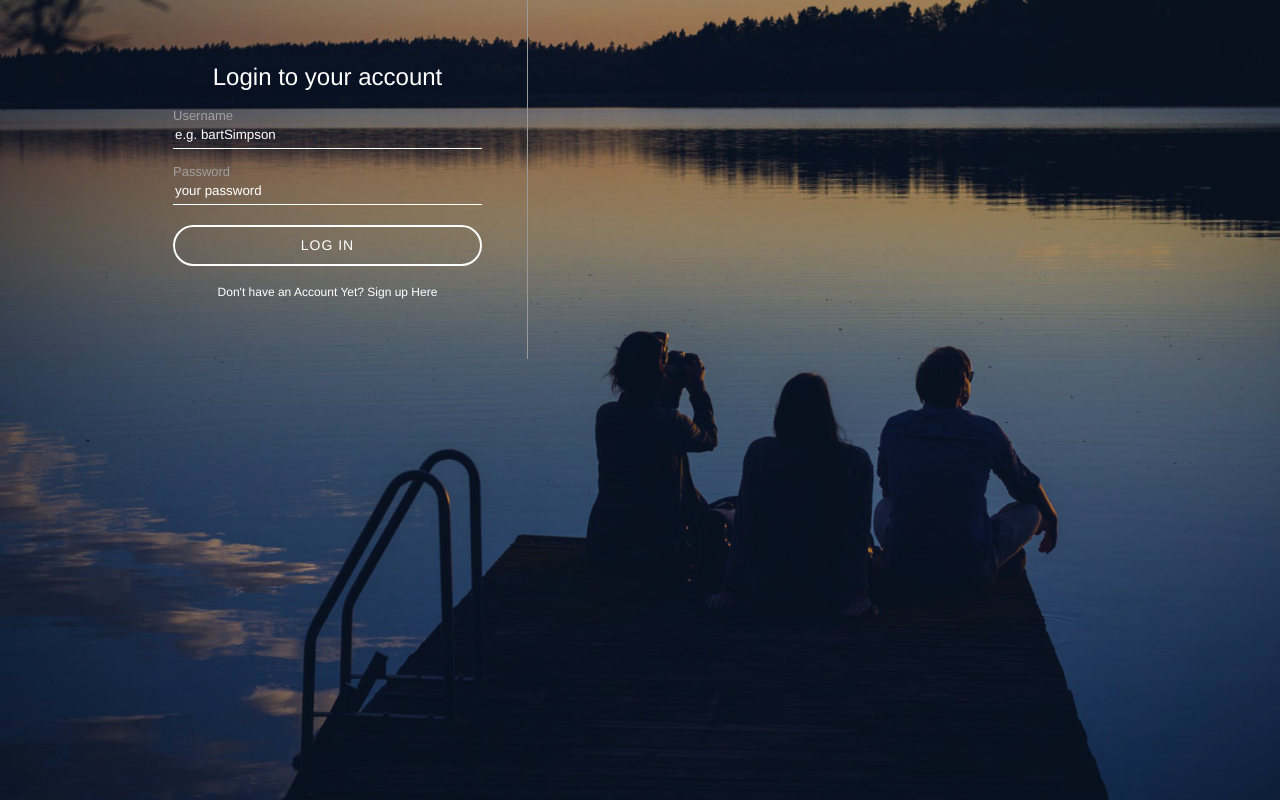
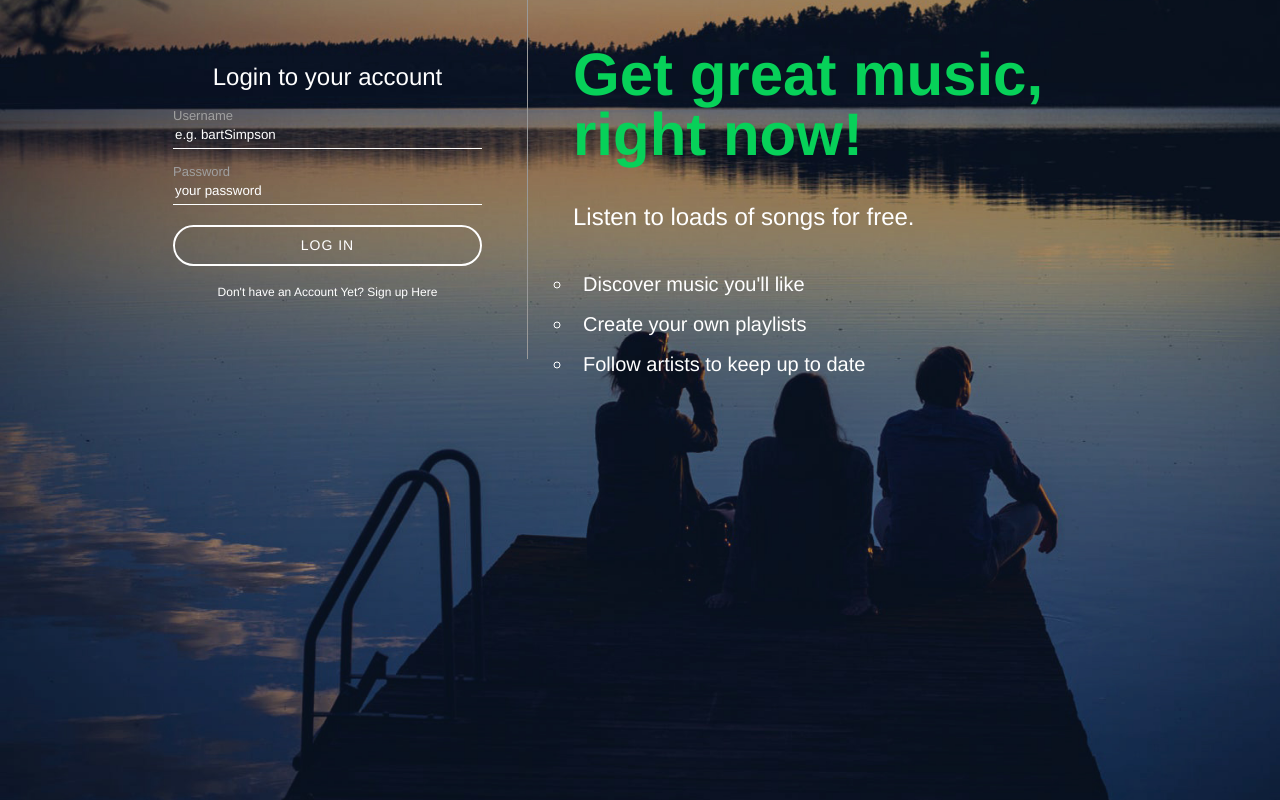
Before and after one commit to rhoadsjustin/Slotify, a PHP site: page /register.php in a window 1280 px wide. Run offline with PHP 8.4, Linux system fonts and the light colour scheme; some libraries are stand-ins or nearby versions.

Commit message:
added the stylings for the login text

```diff
--- a/assets/css/register.css
+++ b/assets/css/register.css
@@ -108,6 +108,7 @@ html, body {
 .hasAccountText span {
     font-weight: bold;
     font-size: 12px;
+    cursor: pointer;
 }
 .hasAccountText {
     text-align: center;
@@ -116,3 +117,25 @@ html, body {
 #registerForm, #loginForm {
     display: none;
 }
+
+#loginText {
+    padding: 45px;
+    display: table-cell;
+}
+
+#loginText h1 {
+    color: #07d159;
+    font-size: 60px;
+    font-weight: bold;
+}
+#loginText h2 {
+    margin: 35px 0;
+}
+#loginText ul {
+    padding: 0;
+}
+#loginText li {
+    font-size: 20px;
+    list-style-type: circle;
+    padding: 10px;
+}
--- a/register.php
+++ b/register.php
@@ -123,6 +123,22 @@
                     </div>
                 </form>
             </div>
+
+
+            <div id="loginText">
+                <h1>
+                    Get great music, right now!
+                </h1>
+                <h2>
+                    Listen to loads of songs for free.
+                </h2>
+                <ul>
+                    <li>Discover music you'll like</li>
+                    <li>Create your own playlists</li>
+                    <li>Follow artists to keep up to date</li>
+                </ul>
+
+            </div>
         </div>
     </div>
 </body>
```
